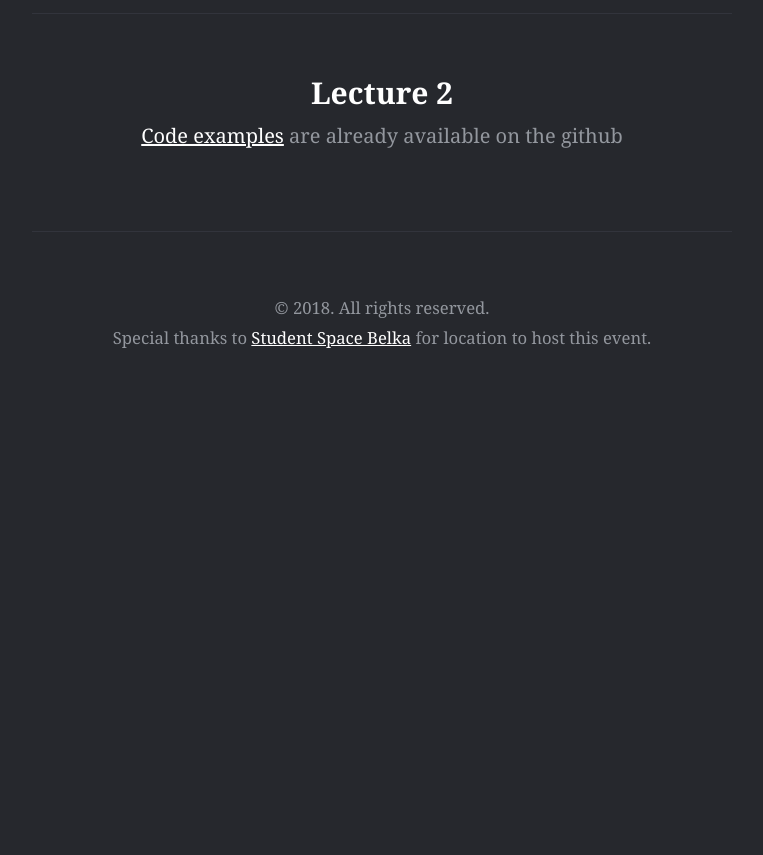
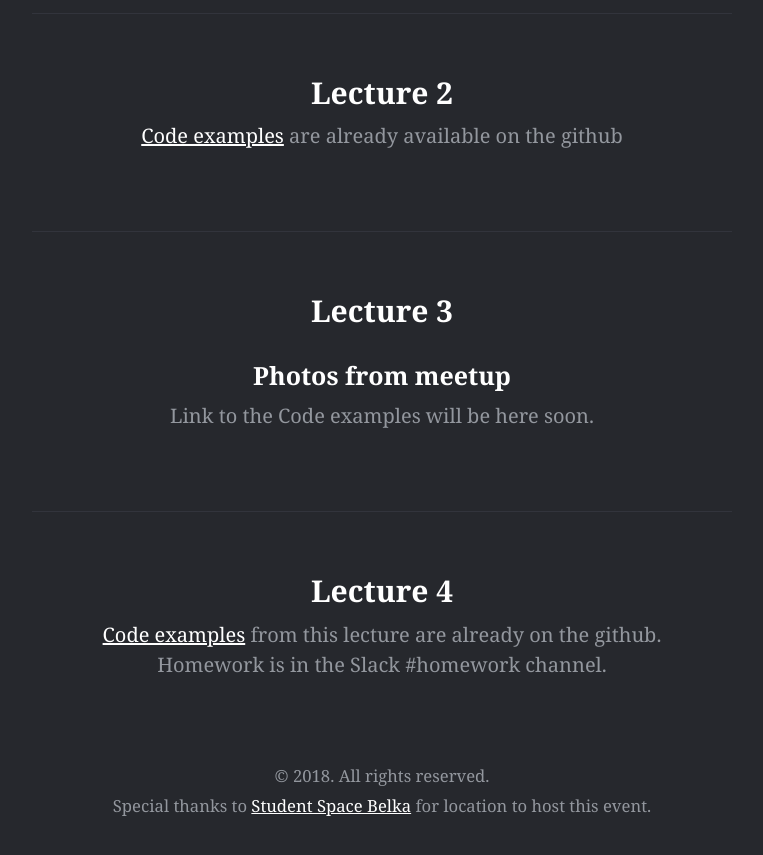
Before and after one commit to ira-dushar/algorithms, a Jekyll site: the page index.html, which Jekyll copies as it is, in a window 1280 px wide and 900 px high, scrolled down 3527 px. Shown: the top 855 px of the window, without its empty margins (258-1021 px from the left). Built offline with Jekyll 4.4.1, drawn with Linux system fonts in a browser that asks for light colours; a script that is not in the unit is left out; before the commit the page ends 3959 px from its top, so only the background shows below that.

Commit message:
Update Lecture 3 and 4.

```diff
--- a/index.html
+++ b/index.html
@@ -70,7 +70,8 @@
           <div style="text-align: justify;">
             <p><img src="./public/main_post.jpg" alt="placeholder" title="Сourse poster" /> </p>
 
-	    <p><b>What is it? </b>Free offline course. We are discussing algorithms there. A lot of code assignments and discussions expected. Basic knowledge of at least one programming language required. All code examples will be shown in Python, but you are free to use any programming language for your tasks.</p>
+            <p><b>What is it? </b>Free offline course. We are discussing algorithms there. A lot of code assignments and discussions expected. Basic knowledge of at least one programming language required. All code examples will be shown in Python,
+              but you are free to use any programming language for your tasks.</p>
 
             <p><b>Who is the lecturer? </b> <a class="underlined" href="https://www.linkedin.com/in/ira-dushar/">Ira Dushar</a> </p>
 
@@ -78,7 +79,8 @@
 
             <p><b>Where? </b>Kyiv, Peremohy Ave, 37, Library of Igor Sikorsky Kyiv Polytechnic Institute, 2nd floor, <a class="underlined" href="https://goo.gl/sEoXoA">Student Space Belka</a></p>
 
-		<p><b>What else? </b>This is not a typical college course. There are no exams, no marks, no control whatsoever. As we will do coding sessions there, it's highly recommended to bring a laptop to meetups. All questions and announcements will go via our Slack channel.</p>
+            <p><b>What else? </b>This is not a typical college course. There are no exams, no marks, no control whatsoever. As we will do coding sessions there, it's highly recommended to bring a laptop to meetups. All questions and announcements
+              will go via our Slack channel.</p>
 
             <p><b>How to join? </b>Just fill the registration form. Link to the form is attached to the #general channel in our Slack group.</p>
 
@@ -94,7 +96,8 @@
           <h3>Short video to show how it was</h3>
           <p><iframe width="700" height="393" src="https://www.youtube.com/embed/oQbaxDvVGm4?rel=0&amp;showinfo=0" allow="autoplay; encrypted-media" allowfullscree frameborder="0" allow="autoplay; encrypted-media" allowfullscreen style="max-width: 100%;"></iframe></p>
           <h3>Slides</h3>
-	<p><iframe src="//www.slideshare.net/slideshow/embed_code/key/y2zu45R6tYg1Lr" id="slides-frame" frameborder="0" marginwidth="0" marginheight="0" scrolling="no" style="border:1px solid #CCC; border-width:1px; margin-bottom:5px; max-width: 100%;" allowfullscreen> </iframe></p>
+          <p><iframe src="//www.slideshare.net/slideshow/embed_code/key/y2zu45R6tYg1Lr" id="slides-frame" frameborder="0" marginwidth="0" marginheight="0" scrolling="no" style="border:1px solid #CCC; border-width:1px; margin-bottom:5px; max-width: 100%;"
+              allowfullscreen> </iframe></p>
           <h3>Code</h3>
           <p><a class="underlined" href="https://github.com/ira-dushar/algorithms-code/tree/master/Intro">Code examples</a> written on Python are available on the github.</p>
         </article>
@@ -106,8 +109,32 @@
           <p><a class="underlined" href="https://github.com/ira-dushar/algorithms-code/tree/master/Lecture2">Code examples</a> are already available on the github</p>
         </article>
         <hr>
+        <article class="post">
+          <h2 class="post-title">
+            Lecture 3
+          </h2>
+          <h3>Photos from meetup</h3>
+          <script src="https://www.publicalbum.org/js/pa-embed-player.min.js" async></script>
+          <div class="pa-embed-player" style="width:100%; height:525px; display:none;"
+            data-link="https://photos.app.goo.gl/dC2aqQixVBFQr6EX6"
+            data-title="Algorithms.L3.Public"
+            data-descrition="5 new photos added to shared album">
+            <img data-src="https://lh3.googleusercontent.com/xtfXze0DPmTho72i6_JL5WIkbFItJctWipvSRGxlIyZX_IjD-vEOkKVDJojC_1MfD5pF3jamajRVOi8gNRDl5jRZAYhEs70v0-ArWW-j_oemQVWa7-GmfYgfuKydm2BULPNpLwoyjw=w1920-h1080" src="" alt="" />
+            <img data-src="https://lh3.googleusercontent.com/mIACq9IPSM2UGn91ZYPdbyCW5oUxixAOyHs90-XxAR3gQuZcvT65MUlD01Ofh7buP-fmak87gIXheiuZKbsvgi4PZ5ZsYUNXaP4_zcmx56RXkqboCxMXSoF6XQMpqb3rDZgHUyBiBw=w1920-h1080" src="" alt="" />
+            <img data-src="https://lh3.googleusercontent.com/IbdFx3nj1ym3rFpP6PYI3841wg6PhnZd2EGw3Zt29SsdCAE7i062mxseLYJQp2Eu3hPO3oxo1IMstG5ESaibREX9AwkH5kk-LX9dtbl2cE-JAFSP8ZAumnAB2yYc_GhoOh3453_73A=w1920-h1080" src="" alt="" />
+            <img data-src="https://lh3.googleusercontent.com/9PjTMlX1nEiUdAkd9kJFVeYP85_iNVj7AYploFZj0-AP6btHJ49FKeQXF8XQd3_QpBak5nczCwSWeVvKV9FizXdZZ7k0LBEXMl-emythaiBc5NNY8trMNakz51DCSXcUJTmQQX_JjQ=w1920-h1080" src="" alt="" />
+            <img data-src="https://lh3.googleusercontent.com/Y9-joeNa0_nywbJvIw4TpA7fP5hP2PsL04qSspvMjHckm9oSU7ODvHSOei6DCqH2YtMhB1yq6tJ4sapR8TACsjk3GRT843fgbtjyIh8Gjtuv_ZpDIpj1EyBEcQlHjcVbmDCv8LDWqw=w1920-h1080" src="" alt="" />
           </div>
-
+          <p>Link to the Code examples will be here soon.</p>
+        </article>
+        <hr>
+        <article class="post">
+          <h2 class="post-title">
+            Lecture 4
+          </h2>
+          <p><a class="underlined" href="https://github.com/ira-dushar/algorithms-code/tree/master/Lecture4">Code examples</a> from this lecture are already on the github. <br> Homework is in the Slack #homework channel.</p>
+        </article>
+      </div>
 
     </main>
 
@@ -124,7 +151,7 @@
     function updateSlidesFrame() {
       var $node = $("#slides-frame");
       var w = $node.parent().width();
-	  var h = w * (570/700);
+      var h = w * (570 / 700);
 
       $node.prop('width', w);
       $node.prop('height', h);
@@ -134,4 +161,5 @@
     $(updateSlidesFrame);
   </script>
 </body>
+
 </html>
```
Lines whose indentation alone changed are shown as unchanged.
